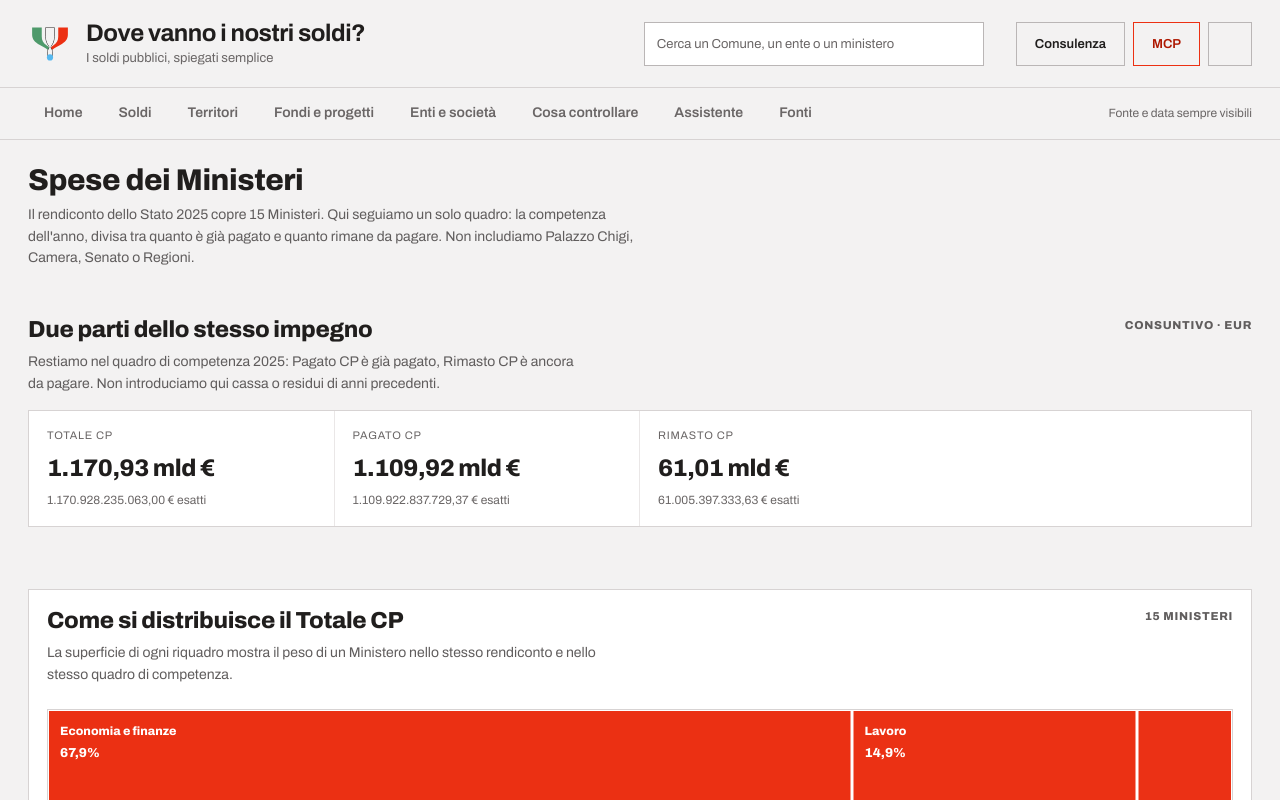
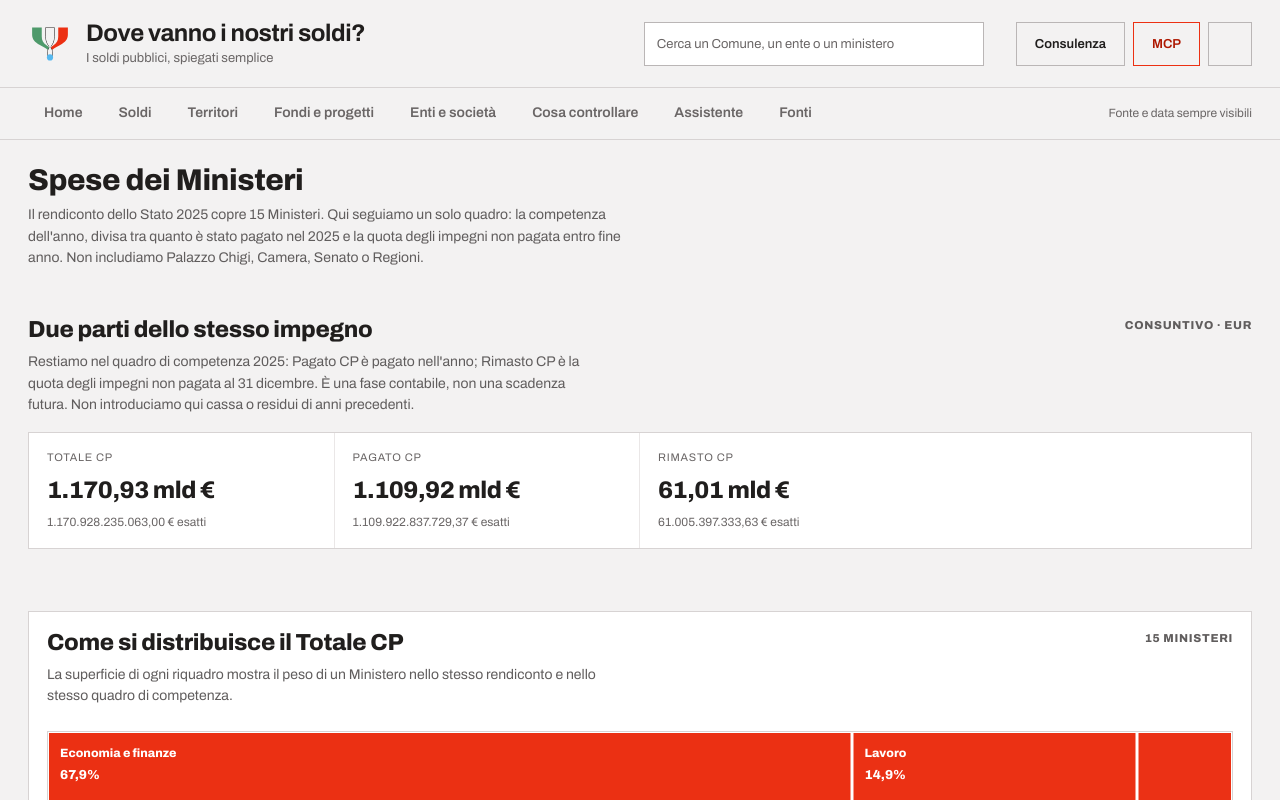
Before and after one commit to Elgabor/DoveVannoINostriSoldi, a Next.js app: page /ministeri in a window 1280 px wide. Shown: the top 800 px of the page. Built offline with nearby package versions, Linux system fonts and the light colour scheme; some icons are missing.

Commit message:
fix(ui): clarify unpaid ministry commitments

```diff
--- a/src/app/ministeri/page.tsx
+++ b/src/app/ministeri/page.tsx
@@ -8,7 +8,7 @@ import styles from "./ministeri.module.css";
 export const metadata: Metadata = {
   title: "Spese dei Ministeri, rendiconto 2025",
   description:
-    "Pagato CP e Rimasto CP dei 15 Ministeri nel rendiconto ufficiale RGS 2025, con composizione del Totale CP e valori esatti.",
+    "Pagato CP e quota non pagata nel 2025 dei 15 Ministeri, nel rendiconto ufficiale RGS con composizione del Totale CP e valori esatti.",
 };
 
 const euro = (cents: number) => cents / 100;
@@ -23,7 +23,8 @@ export default function MinistriesPage() {
         <h1>Spese dei Ministeri</h1>
         <p>
           Il rendiconto dello Stato 2025 copre 15 Ministeri. Qui seguiamo un solo quadro:
-          la competenza dell&apos;anno, divisa tra quanto è già pagato e quanto rimane da pagare.
+          la competenza dell&apos;anno, divisa tra quanto è stato pagato nel 2025 e la quota
+          degli impegni non pagata entro fine anno.
           Non includiamo Palazzo Chigi, Camera, Senato o Regioni.
         </p>
       </div>
@@ -33,8 +34,9 @@ export default function MinistriesPage() {
           <div>
             <h2 id="quadro-cp">Due parti dello stesso impegno</h2>
             <p>
-              Restiamo nel quadro di competenza 2025: Pagato CP è già pagato, Rimasto CP è
-              ancora da pagare. Non introduciamo qui cassa o residui di anni precedenti.
+              Restiamo nel quadro di competenza 2025: Pagato CP è pagato nell&apos;anno; Rimasto CP
+              è la quota degli impegni non pagata al 31 dicembre. È una fase contabile, non una
+              scadenza futura. Non introduciamo qui cassa o residui di anni precedenti.
             </p>
           </div>
           <span>Consuntivo · EUR</span>
```
Also changed, not shown: 1 other file (tests, documents, lock files or other folders).
